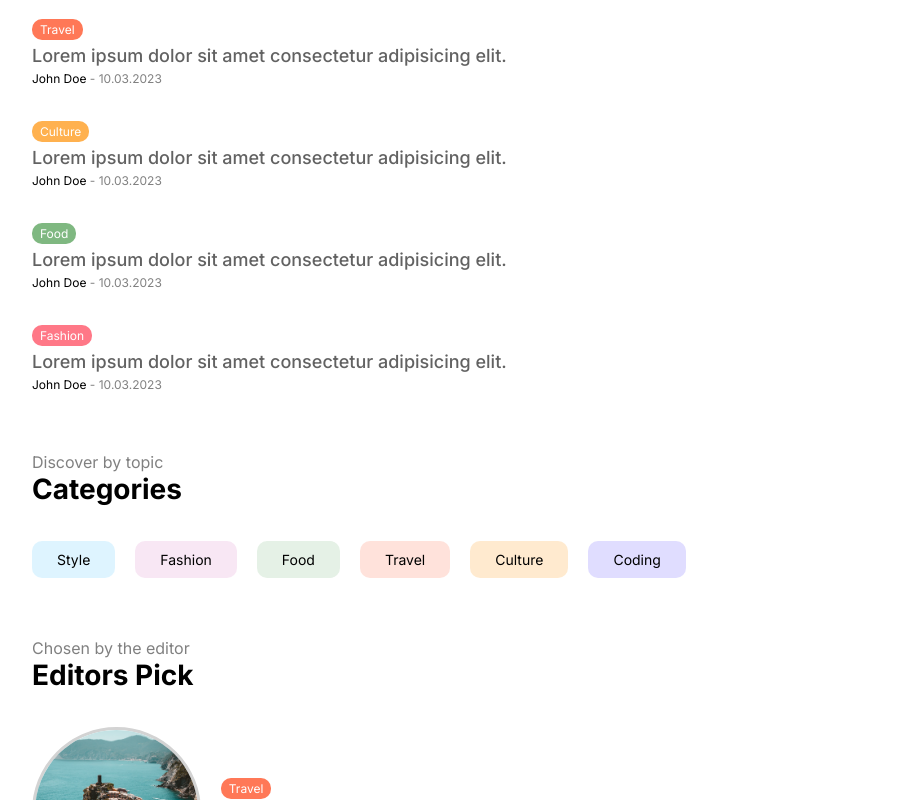
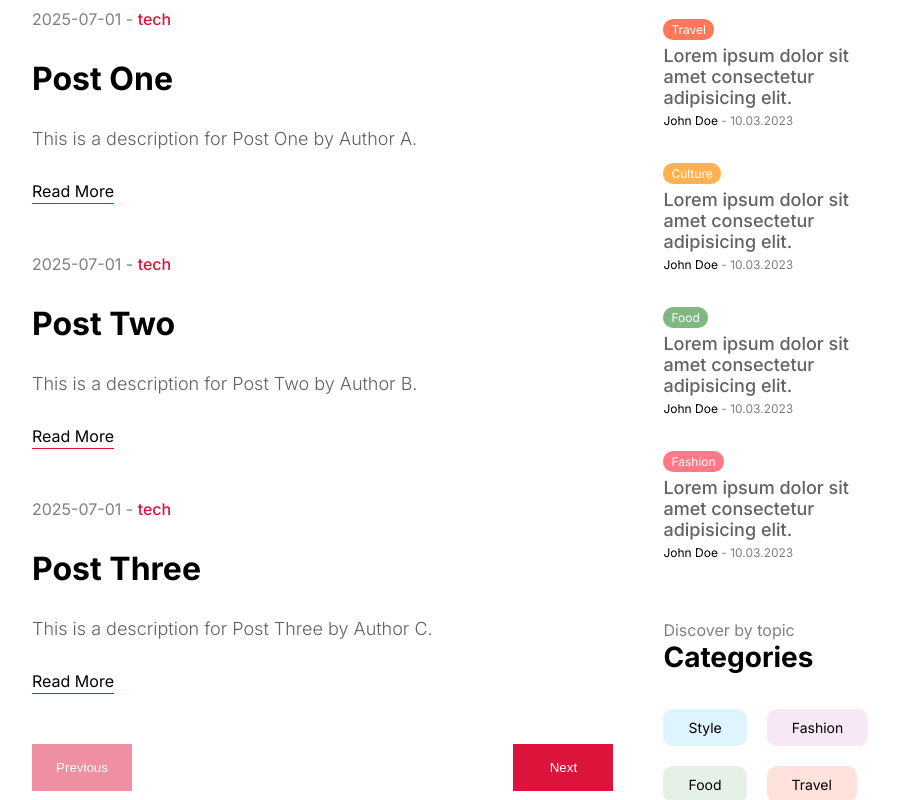
Before and after one commit to dinethdf/My-Blog-App, a Next.js app: page / in a window 1280 px wide. Shown: the part 1400-2200 px from the top of the page, without its empty margins (176-1075 px from the left). Built offline with nearby package versions, Linux system fonts and the light colour scheme.

Commit message:
Update new changes

```diff
--- a/src/app/page.tsx
+++ b/src/app/page.tsx
@@ -1,8 +1,8 @@
-import Link from "next/link";
+
 import styles from "./homepage.module.css";
 import Featured from "@/components/featured/Featured";
  import CategoryList  from "@/components/categoryList/CategoryList";
-// import CardList  from "@/components/cardList/CardList";
+ import CardList  from "@/components/cardList/CardList";
 import Menu  from "@/components/menu/Menu";
 
 
@@ -12,7 +12,7 @@ export default function Home() {
         <Featured/>
         <CategoryList/>
         <div className={styles.content}>
-          {/* <CardList page={undefined} cat={undefined}/> */}
+          <CardList page={1} cat={undefined}/>
           <Menu/>
         </div>
       </div>
--- a/src/components/card/Card.jsx
+++ b/src/components/card/Card.tsx
@@ -2,7 +2,19 @@ import Image from "next/image";
 import styles from "./card.module.css";
 import Link from "next/link";
 
-const Card = ({ key, item }) => {
+interface CardProps {
+  item: {
+    img?: string;
+    createdAt: string;
+    catSlug: string;
+    slug: string;
+    title: string;
+    desc: string;
+  };
+  key?: number;
+}
+
+const Card = ({ item, key }: CardProps) => {
   return (
     <div className={styles.container} key={key}>
       {item.img && (
--- /dev/null
+++ b/src/components/cardList/CardList.tsx
@@ -0,0 +1,107 @@
+import React from "react";
+import styles from "./cardList.module.css";
+import Pagination from "../pagination/Pagination";
+// import Image from "next/image";
+import Card from "../card/Card";
+
+// const getData = async (page, cat) => {
+//   const res = await fetch(
+//     `http://localhost:3000/api/posts?page=${page}&cat=${cat || ""}`,
+//     {
+//       cache: "no-store",
+//     }
+//   );
+
+//   if (!res.ok) {
+//     throw new Error("Failed");
+//   }
+
+//   return res.json();
+// };
+
+interface CardListProps {
+  page: number;
+  cat?: string;
+}
+
+const CardList = async ({ page, cat }: CardListProps) => {
+  // const { posts, count } = await getData(page, cat);
+
+  const POST_PER_PAGE = 2;
+
+  const hasPrev = POST_PER_PAGE * (page - 1) > 0;
+  const hasNext = POST_PER_PAGE * (page - 1) + POST_PER_PAGE < 10; // add count hear
+  console.log(cat)
+  interface CardProps {
+  item: {
+    img?: string;
+    createdAt: string;
+    catSlug: string;
+    slug: string;
+    title: string;
+    desc: string;
+  };
+  key: number;
+}
+
+const items: CardProps[] = [
+  {
+    key: 1,
+    item: {
+      img: "/coding.png",
+      createdAt: "2025-07-01T08:00:00.000Z",
+      catSlug: "tech",
+      slug: "post-one",
+      title: "Post One",
+      desc: "This is a description for Post One by Author A.",
+    },
+  },
+  {
+    key: 2,
+    item: {
+      img: "/coding.png",
+      createdAt: "2025-07-01T08:00:00.000Z",
+      catSlug: "tech",
+      slug: "post-two",
+      title: "Post Two",
+      desc: "This is a description for Post Two by Author B.",
+    },
+  },
+  {
+    key: 3,
+    item: {
+      img: "/coding.png",
+      createdAt: "2025-07-01T08:00:00.000Z",
+      catSlug: "tech",
+      slug: "post-three",
+      title: "Post Three",
+      desc: "This is a description for Post Three by Author C.",
+    },
+  },
+];
+
+
+  return (
+    <div className={styles.container}>
+      <h1 className={styles.title}>Recent Posts</h1>
+      <div className={styles.posts}>
+
+        {/* {posts?.map((item) => (
+          <Card item={item} key={item._id} />
+        ))} */}
+
+
+          {items.map(({ item, key }) => (
+          <Card item={item} key={key} />
+        ))}
+
+
+
+
+      </div>
+      <Pagination page={page} hasPrev={hasPrev} hasNext={hasNext} />
+    </div>
+  );
+};
+
+export default CardList;
--- a/src/context/ThemeContext.tsx
+++ b/src/context/ThemeContext.tsx
@@ -1,5 +1,7 @@
 "use client";
-import { createContext, useState, useEffect, ReactNode, Dispatch, SetStateAction } from "react";
+import { createContext, useState, useEffect, ReactNode,
+    // Dispatch, SetStateAction
+} from "react";
 
 
 type ThemeContextType = {
```
Also changed, not shown: src/components/cardList/CardList.jsx (deleted, +0 -43 lines).
